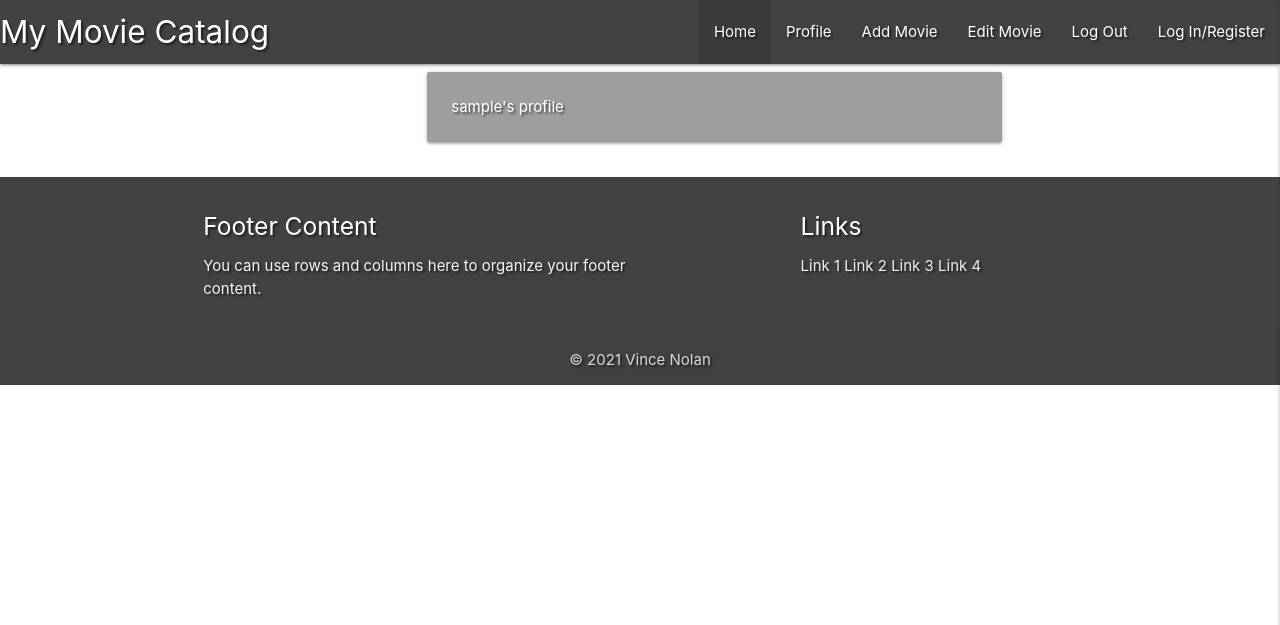
After one commit to VinceNolan999/ms3-my-movie-catalog, a Flask app: page /profile/1 in a window 1280 px wide. The commit adds this page. Shown: the top 625 px of the page. Run offline with Flask 2, Linux system fonts and the light colour scheme; the visitor is signed in with stand-in values (Sample User, id 1); a database or web service that is not in the repository returns one stand-in record (values such as "Sample title"); some libraries are stand-ins or nearby versions.

Commit message:
profile and session data added

```diff
--- a/app.py
+++ b/app.py
@@ -44,6 +44,7 @@ def register():
         # creates 'session'
         session["user"] = request.form.get("username").lower()
         flash("You are now registered!")
+        return redirect(url_for("profile", username=session["user"]))
     return render_template("register.html")
 
 
@@ -61,6 +62,7 @@ def login():
                     existing_user["password"], request.form.get("password")):
                 session["user"] = request.form.get("username").lower()
                 flash("Welcome, {}".format(request.form.get("username")))
+                return redirect(url_for("profile", username=session["user"]))
             else:
                 # invalid password match
                 flash("Incorrect Username and/or Password")
@@ -74,6 +76,14 @@ def login():
     return render_template("login.html")
 
 
+# Profile incudes username
+@app.route("/profile/<username>", methods=["GET", "POST"])
+def profile(username):
+    username = mongo.db.users.find_one(
+        {"username": session["user"]})["username"]
+    return render_template("profile.html", username=username)
+
+
 if __name__ == "__main__":
     app.run(host=os.environ.get("IP"),
             port=int(os.environ.get("PORT")),
--- a/templates/base.html
+++ b/templates/base.html
@@ -23,7 +23,7 @@
         <a href="#" data-target="mobile-demo" class="sidenav-trigger right"><i class="material-icons">menu</i></a>
         <ul class="right hide-on-med-and-down">
           <li class="active"><a href="{{ url_for('get_movies') }}">Home</a></li>
-          <li><a href="#">Profile</a></li>
+          <li><a href="{{ url_for('profile', username=session['user']) }}">Profile</a></li>
           <li><a href="#">Add Movie</a></li>
           <li><a href="#">Edit Movie</a></li>
           <li><a href="#">Log Out</a></li>
@@ -37,7 +37,7 @@
         <h4 class="center-align">My Movie Catalog</h4>
       </li>
       <li><a href="{{ url_for('get_movies') }}">Home</a></li>
-      <li><a href="#">Profile</a></li>
+      <li><a href="{{ url_for('profile', username=session['user']) }}">Profile</a></li>
       <li><a href="#">Add Movie</a></li>
       <li><a href="#">Edit Movie</a></li>
       <li><a href="#">Log Out</a></li>
--- /dev/null
+++ b/templates/profile.html
@@ -0,0 +1,13 @@
+{% extends "base.html" %}
+{% block content %}
+
+    <div class="row">
+        <div class="col s12 m8 offset-m3">
+            <div class="card-panel grey text-shadow">
+                <span class="center-align white-text">
+                    {{ username }}'s profile
+                </span>
+            </div>
+        </div>
+    </div>
+{% endblock %}
```
